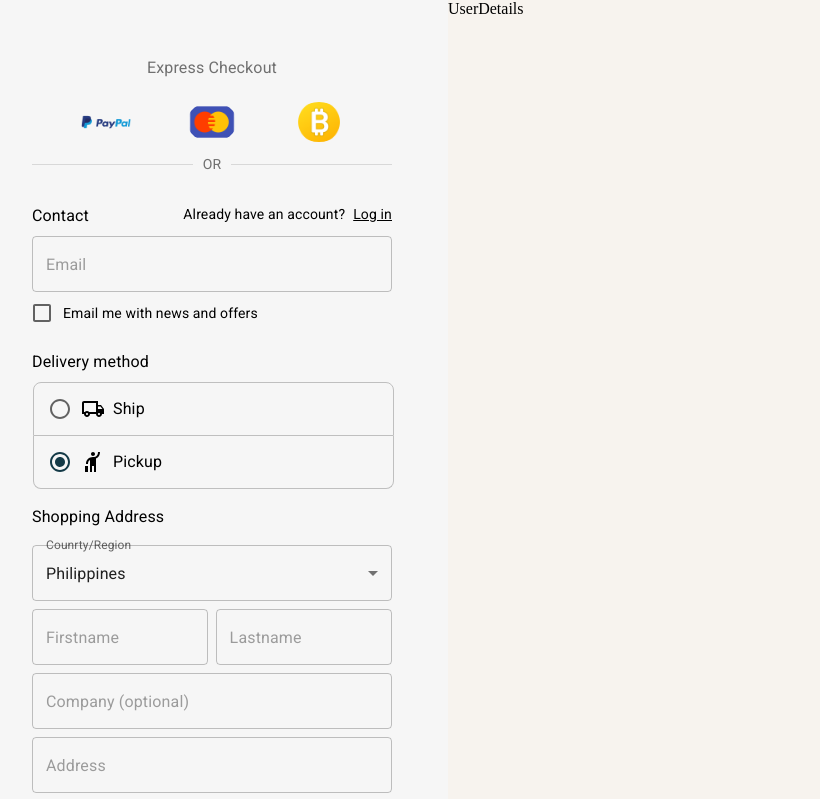
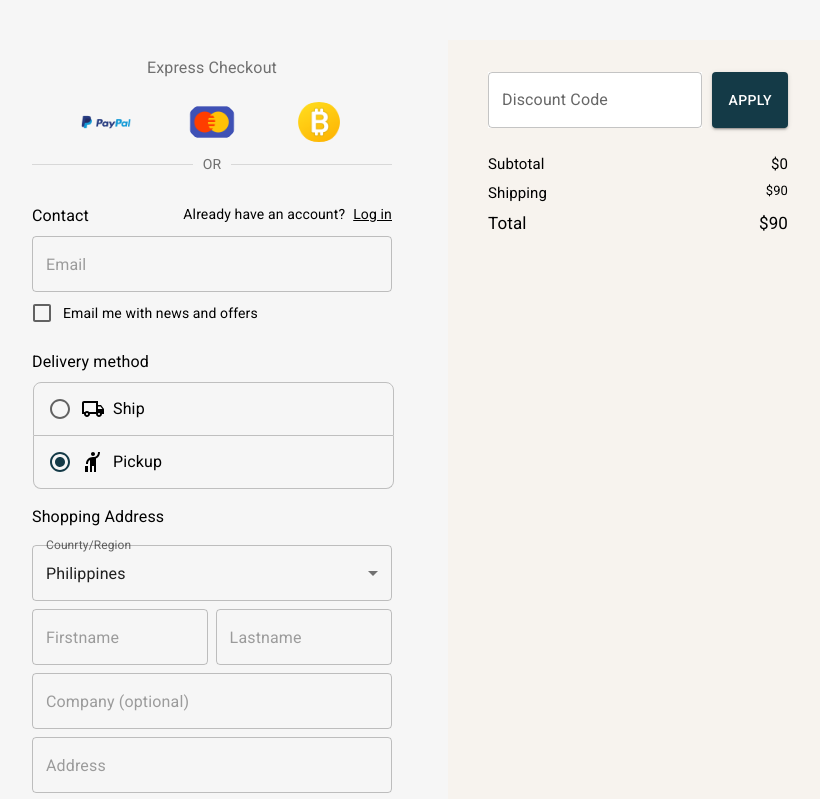
Before and after one commit to earlhansg/otakus-bazaar, a React (Create React App) app in the folder frontend/: page /checkout in a window 1280 px wide. Shown: the top 799 px of the page, without its empty margins (232-1052 px from the left). Built offline with nearby package versions, Linux system fonts and the light colour scheme.

Commit message:
UI-Checkout The checkout page now includes additional details for the items alongside the user form.

```diff
--- a/frontend/src/components/CartFooter.tsx
+++ b/frontend/src/components/CartFooter.tsx
@@ -3,11 +3,19 @@ import Divider from "@mui/material/Divider";
 import { Stack, Typography, Button } from "@mui/material";
 import { useSelector } from "react-redux";
 import { RootState } from "../store";
+import { useNavigate } from 'react-router-dom';
 
 const CartFooter = () => {
   let total = 0;
   const cartItemList = useSelector((state: RootState) => state.cart.itemsList);
   cartItemList.map(({ totalPrice }) => (total += totalPrice));
+  const navigate = useNavigate();
+
+
+  const addToCart = () => {
+    navigate('/checkout');
+  }
+
   return (
     <Box sx={{ backgroundColor: "#f7f3ee" }}>
       <Stack>
@@ -84,7 +92,7 @@ const CartFooter = () => {
               ${total.toLocaleString()}
             </Typography>
           </Stack>
-          <Button variant="contained" sx={{ mt: 3, borderRadius: "0px", p: 2 }}>
+          <Button variant="contained" sx={{ mt: 3, borderRadius: "0px", p: 2 }} onClick={addToCart}>
             Add to Cart
           </Button>
         </Stack>
--- a/frontend/src/components/Checkout.tsx
+++ b/frontend/src/components/Checkout.tsx
@@ -1,5 +1,6 @@
 import {
   Avatar,
+  Badge,
   Box,
   Checkbox,
   FormControl,
@@ -7,6 +8,7 @@ import {
   InputLabel,
   MenuItem,
   Select,
+  TextField,
 } from "@mui/material";
 import { Stack, Typography, Button } from "@mui/material";
 import Paypal from "../images/checkout/paypal.png";
@@ -18,18 +20,34 @@ import { Divider } from "@mui/material";
 import { FormProvider, useForm, Controller } from "react-hook-form";
 import { DevTool } from "@hookform/devtools";
 import { countries, formValues } from "./utils/formValues";
-import { addressValidation, cityValidation, emailValidation, firstnameValidation, lastnameValidation, phoneValidation, stateValidation, zipcodeValidation } from "./utils/inputValidations";
-
+import {
+  addressValidation,
+  cityValidation,
+  emailValidation,
+  firstnameValidation,
+  lastnameValidation,
+  phoneValidation,
+  stateValidation,
+  zipcodeValidation,
+} from "./utils/inputValidations";
+import { useDispatch, useSelector } from "react-redux";
+import { RootState } from "../store";
+import { findProductImage } from "./utils/findProductImage";
 
 const Checkout = () => {
   const methods = useForm({ defaultValues: formValues });
   const { control } = methods;
 
-  const onSubmit = methods.handleSubmit(data => {
-    console.log(data)
-    methods.reset()
+  const cartItemList = useSelector((state: RootState) => state.cart.itemsList);
+  const dispatch = useDispatch();
+  let total = 0;
+  cartItemList.map(({ totalPrice }) => (total += totalPrice));
+
+  const onSubmit = methods.handleSubmit((data) => {
+    console.log(data);
+    methods.reset();
     // setSuccess(true)
-  })
+  });
 
   return (
     <Box sx={{ display: "flex" }}>
@@ -110,7 +128,7 @@ const Checkout = () => {
                     label: "Email",
                     placeholder: "Email",
                     variant: "outlined",
-                    ...emailValidation
+                    ...emailValidation,
                   }}
                 />
               </Stack>
@@ -141,7 +159,11 @@ const Checkout = () => {
                   <InputLabel id="demo-simple-select-label">
                     Counrty/Region
                   </InputLabel>
-                  <Controller name="country" control={control} rules={{ required: true }} render={({field}) => (
+                  <Controller
+                    name="country"
+                    control={control}
+                    rules={{ required: true }}
+                    render={({ field }) => (
                       <Select
                         labelId="demo-simple-select-label"
                         id="demo-simple-select"
@@ -155,7 +177,8 @@ const Checkout = () => {
                           );
                         })}
                       </Select>
-                  )}/>
+                    )}
+                  />
                 </FormControl>
               </Stack>
 
@@ -175,7 +198,7 @@ const Checkout = () => {
                     placeholder: "Firstname",
                     variant: "outlined",
                     sx: { width: "49%" },
-                    ...firstnameValidation
+                    ...firstnameValidation,
                   }}
                 />
                 <InputContainer
@@ -188,7 +211,7 @@ const Checkout = () => {
                     placeholder: "Lastname",
                     variant: "outlined",
                     sx: { width: "49%" },
-                    ...lastnameValidation
+                    ...lastnameValidation,
                   }}
                 />
               </Stack>
@@ -218,7 +241,7 @@ const Checkout = () => {
                   label: "Address",
                   placeholder: "Address",
                   variant: "outlined",
-                  ...addressValidation
+                  ...addressValidation,
                 }}
               />
 
@@ -252,7 +275,7 @@ const Checkout = () => {
                     placeholder: "City",
                     variant: "outlined",
                     sx: { width: "32%" },
-                    ...cityValidation
+                    ...cityValidation,
                   }}
                 />
                 <InputContainer
@@ -265,7 +288,7 @@ const Checkout = () => {
                     placeholder: "State",
                     variant: "outlined",
                     sx: { width: "32%" },
-                    ...stateValidation
+                    ...stateValidation,
                   }}
                 />
                 <InputContainer
@@ -278,7 +301,7 @@ const Checkout = () => {
                     placeholder: "Zip Code",
                     variant: "outlined",
                     sx: { width: "32%" },
-                    ...zipcodeValidation
+                    ...zipcodeValidation,
                   }}
                 />
               </Stack>
@@ -293,7 +316,7 @@ const Checkout = () => {
                   label: "Phone",
                   placeholder: "Phone",
                   variant: "outlined",
-                  ...phoneValidation
+                  ...phoneValidation,
                 }}
               />
               <Button
@@ -306,13 +329,126 @@ const Checkout = () => {
             </form>
           </FormProvider>
         </Stack>
-        {/* <Stack>
-          <Typography sx={{}} component="h4">
-            Otaku
+      </Box>
+      <Box sx={{ width: "50%", backgroundColor: "#F7F3EE" }} mt={5}>
+        <Stack sx={{ width: "50%" }} mt={2} ml={5}>
+          {cartItemList.map((item) => (
+            <Stack flexDirection={"row"} mt={2}>
+              <Stack justifyContent={"center"}>
+                <Badge badgeContent={item.quantity} color="primary">
+                  <img
+                    src={findProductImage(item.imagePath)}
+                    alt={item.name}
+                    width="100px"
+                    height="100px"
+                    style={{ borderRadius: "10px" }}
+                  />
+                </Badge>
+              </Stack>
+              <Stack sx={{ m: "1rem" }} m={2}>
+                <Typography
+                  variant="h6"
+                  component="h6"
+                  sx={{ fontSize: "14px", fontWeight: 400 }}
+                >
+                  {item.name}
                 </Typography>
-        </Stack> */}
+              </Stack>
+              <Stack sx={{ width: "55%" }} mr={1} justifyContent={"center"}>
+                <Typography
+                  variant="h6"
+                  component="p"
+                  sx={{
+                    fontSize: "15px",
+                    fontWeight: 400,
+                    alignSelf: "end",
+                  }}
+                >
+                  ${item.totalPrice.toLocaleString()}
+                </Typography>
+              </Stack>
+            </Stack>
+          ))}
+        </Stack>
+        <Stack
+          flexDirection={"row"}
+          sx={{ width: "50%", gap: "10px" }}
+          mt={2}
+          ml={5}
+        >
+          <TextField
+            sx={{ flexGrow: 1, backgroundColor:"white" }}
+            label="Discount Code"
+            variant="outlined"
+          />
+          <Button variant="contained">Apply</Button>
+        </Stack>
+        <Stack sx={{ width: "50%", gap: "5px" }} mt={3} ml={5}>
+          <Stack flexDirection={"row"}>
+            <Typography
+              variant="h6"
+              sx={{
+                fontSize: "15px",
+                fontWeight: 400,
+                flexGrow: 1
+              }}
+            >
+              Subtotal
+            </Typography>
+            <Typography
+              variant="h6"
+              sx={{
+                fontSize: "15px",
+                fontWeight: 400
+              }}
+            >
+              ${total.toLocaleString()}
+            </Typography>
+          </Stack>
+          <Stack flexDirection={"row"}>
+            <Typography
+              variant="h6"
+              sx={{
+                fontSize: "15px",
+                fontWeight: 400,
+                flexGrow: 1
+              }}
+            >
+              Shipping
+            </Typography>
+            <Typography
+              variant="h6"
+              sx={{
+                fontSize: "13px",
+                fontWeight: 400
+              }}
+            >
+              $90
+            </Typography>
+          </Stack>
+          <Stack flexDirection={"row"}>
+            <Typography
+              variant="h6"
+              sx={{
+                fontSize: "17px",
+                fontWeight: 400,
+                flexGrow: 1
+              }}
+            >
+              Total
+            </Typography>
+            <Typography
+              variant="h6"
+              sx={{
+                fontSize: "17px",
+                fontWeight: 400
+              }}
+            >
+              ${Number(total + 90).toLocaleString()}
+            </Typography>
+          </Stack>
+        </Stack>
       </Box>
-      <Box sx={{ width: "50%", backgroundColor: "#F7F3EE" }}>UserDetails</Box>
       <DevTool control={control} />
     </Box>
   );
```
Lines whose indentation alone changed are shown as unchanged.
